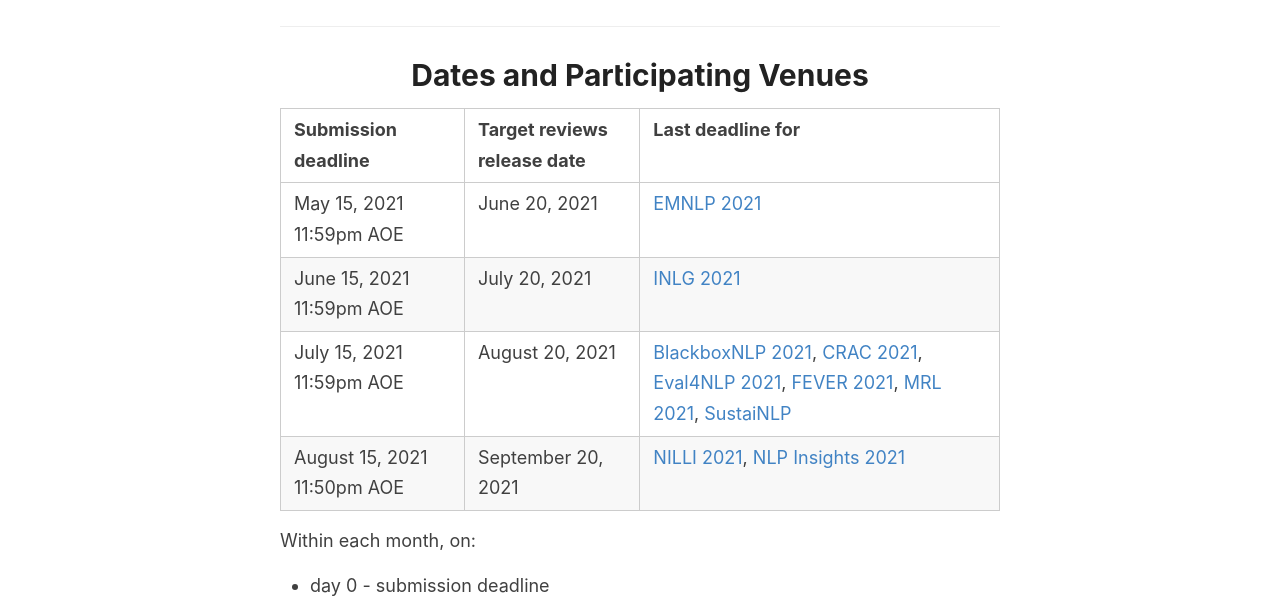
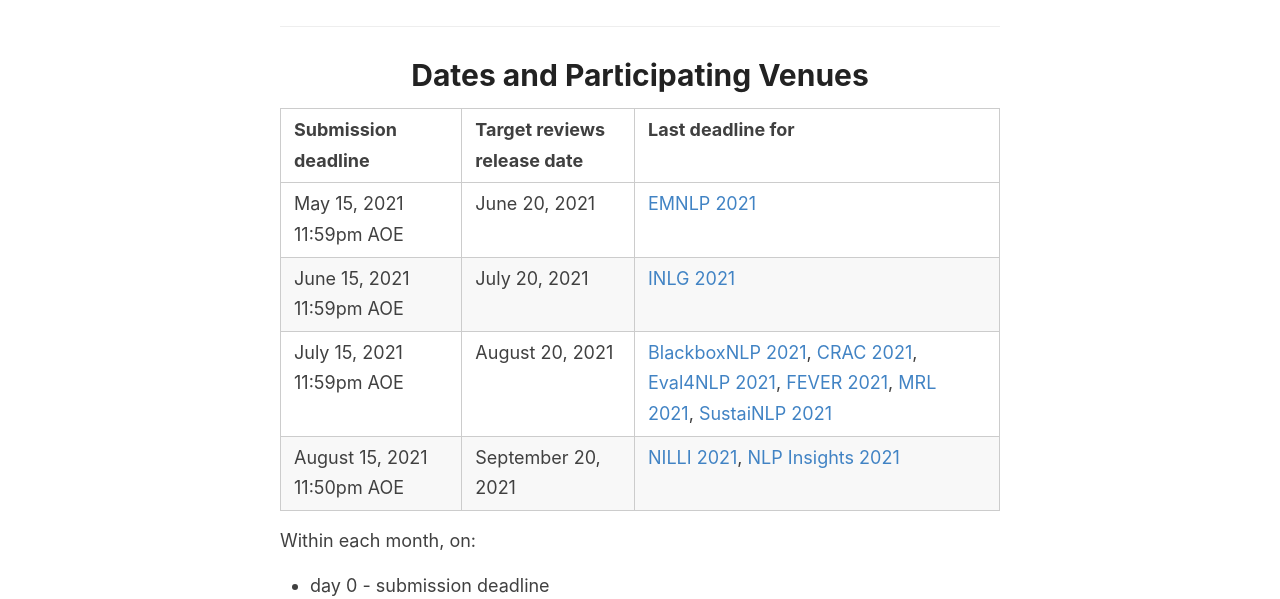
Before and after one commit to amitmerchant1990/reverie, a Jekyll site: the page built from dates.md, in a window 1280 px wide. Shown: the part 168-767 px from the top of the page. Built offline with Jekyll 4.4.1, drawn with Linux system fonts in a browser that asks for light colours.

Commit message:
Update dates.md

```diff
--- a/dates.md
+++ b/dates.md
@@ -8,7 +8,7 @@
 |---------------------|------------|-------------------|
 | May 15, 2021 11:59pm AOE |  June 20, 2021 | [EMNLP 2021](https://2021.emnlp.org/) |
 | June 15, 2021 11:59pm AOE |  July 20, 2021 | [INLG 2021](https://inlg2021.github.io/pages/calls.html) |
-| July 15, 2021 11:59pm AOE | August 20, 2021 | [BlackboxNLP 2021](https://blackboxnlp.github.io/), [CRAC 2021](https://sites.google.com/view/crac2021/), [Eval4NLP 2021](https://eval4nlp.github.io/), [FEVER 2021](https://fever.ai/workshop.html), [MRL 2021](https://sites.google.com/view/mrl-2021/home?authuser=0), [SustaiNLP](https://sites.google.com/view/sustainlp2021) |
+| July 15, 2021 11:59pm AOE | August 20, 2021 | [BlackboxNLP 2021](https://blackboxnlp.github.io/), [CRAC 2021](https://sites.google.com/view/crac2021/), [Eval4NLP 2021](https://eval4nlp.github.io/), [FEVER 2021](https://fever.ai/workshop.html), [MRL 2021](https://sites.google.com/view/mrl-2021/home?authuser=0), [SustaiNLP 2021](https://sites.google.com/view/sustainlp2021) |
 | August 15, 2021 11:50pm AOE | September 20, 2021 | [NILLI 2021](https://www.cs.mcgill.ca/~pparth2/nilli_workshop/), [NLP Insights 2021](https://insights-workshop.github.io/) |
 
 Within each month, on:
```
